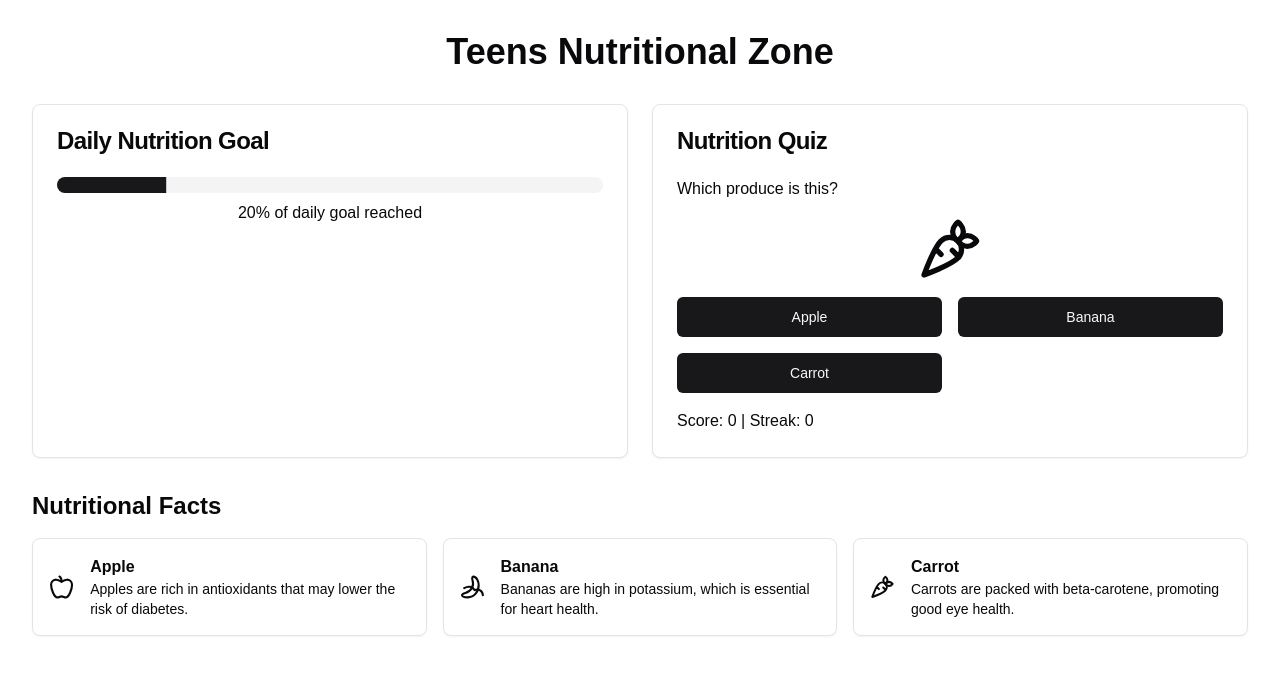
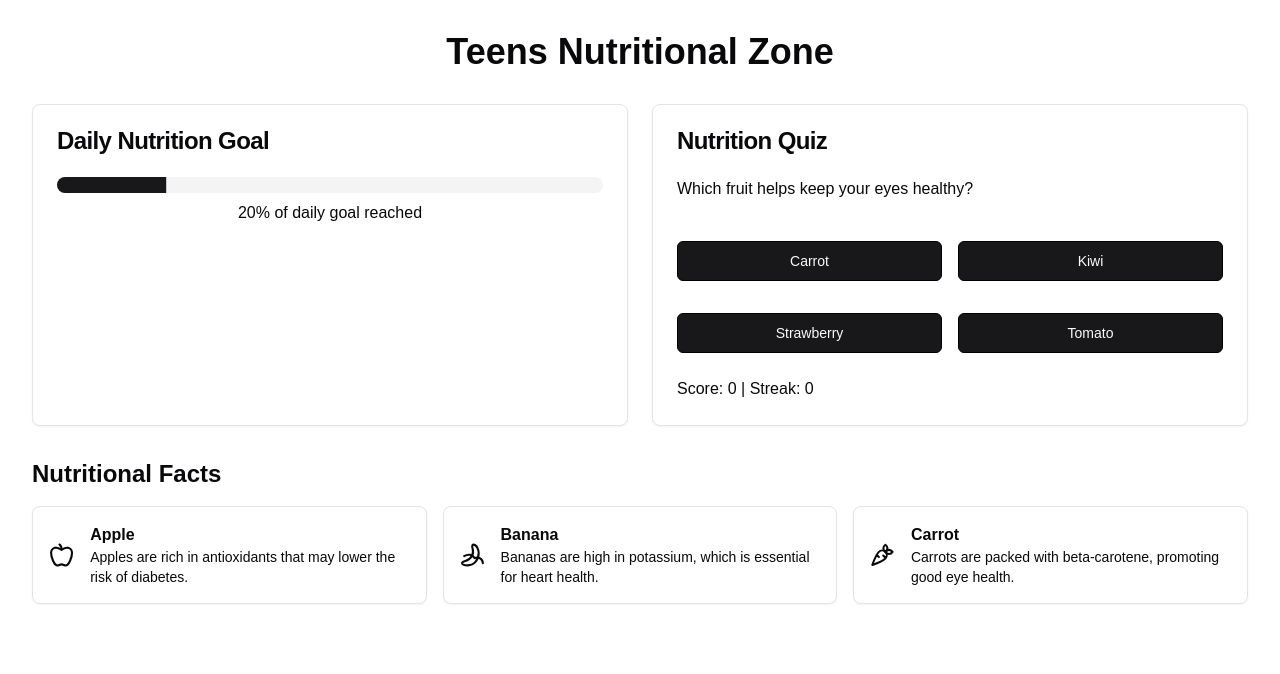
Before and after one commit to Desmond123-arch/health-app-18, a Next.js app: page /teens/quiz in a window 1280 px wide. Both pictures are taken after a click on the button "Start Quiz". Shown: the top 674 px of the page. Built offline with nearby package versions, Linux system fonts and the light colour scheme; a web font is replaced by a local one.

Commit message:
added quiz implementation for teens

```diff
--- a/src/app/(teenszone)/teens/page.tsx
+++ b/src/app/(teenszone)/teens/page.tsx
@@ -69,7 +69,7 @@
         animate={{ opacity: 1, y: 0 }}
         transition={{ delay: 0.5 }}
       >
-        <Link href="/quiz">
+        <Link href="/teens/quiz">
           <Button
             size="lg"
             className="rounded-full text-lg px-6 py-3 bg-blue-500 hover:bg-blue-600 text-white"
--- /dev/null
+++ b/src/app/(teenszone)/teens/quiz/data.tsx
@@ -0,0 +1,64 @@
+export const data =
+    {
+        "quiz": {
+          "title": "Fruit Fun Quiz",
+          "description": "Test your knowledge about fruits and how they keep you healthy!",
+          "questions": [
+            {
+              "id": 1,
+              "question": "Which fruit is known for its high vitamin C content?",
+              "options": [
+                { "id": "a", "answer": "Apple" },
+                { "id": "b", "answer": "Banana" },
+                { "id": "c", "answer": "Orange" },
+                { "id": "d", "answer": "Grapes" }
+              ],
+              "correctAnswer": "c"
+            },
+            {
+              "id": 2,
+              "question": "Which fruit helps keep your eyes healthy?",
+              "options": [
+                { "id": "a", "answer": "Carrot" },
+                { "id": "b", "answer": "Kiwi" },
+                { "id": "c", "answer": "Strawberry" },
+                { "id": "d", "answer": "Tomato" }
+              ],
+              "correctAnswer": "b"
+            },
+            {
+              "id": 3,
+              "question": "Which fruit is known for helping to keep your heart healthy?",
+              "options": [
+                { "id": "a", "answer": "Blueberry" },
+                { "id": "b", "answer": "Pineapple" },
+                { "id": "c", "answer": "Mango" },
+                { "id": "d", "answer": "Peach" }
+              ],
+              "correctAnswer": "a"
+            },
+            {
+              "id": 4,
+              "question": "Which fruit is a good source of fiber to help digestion?",
+              "options": [
+                { "id": "a", "answer": "Apple" },
+                { "id": "b", "answer": "Watermelon" },
+                { "id": "c", "answer": "Cherry" },
+                { "id": "d", "answer": "Lemon" }
+              ],
+              "correctAnswer": "a"
+            },
+            {
+              "id": 5,
+              "question": "Which fruit can help you stay hydrated because it's mostly water?",
+              "options": [
+                { "id": "a", "answer": "Grapefruit" },
+                { "id": "b", "answer": "Coconut" },
+                { "id": "c", "answer": "Fig" },
+                { "id": "d", "answer": "Pomegranate" }
+              ],
+              "correctAnswer": "b"
+            }
+          ]
+        }
+      }
--- a/src/app/(teenszone)/teens/quiz/page.tsx
+++ b/src/app/(teenszone)/teens/quiz/page.tsx
@@ -5,6 +5,27 @@
 import { Button } from "@/components/ui/button";
 import { Progress } from "@/components/ui/progress";
 import { Apple, Banana, Carrot } from "lucide-react";
+import { data } from "./data";
+import clsx from "clsx";
+
+function getRandomQuestions() {
+  const randomValues: number[] = [];
+  const questions = [];
+  const numQuestions = data['quiz'].questions.length;
+
+  while (randomValues.length < 5) {
+    const value = Math.floor(Math.random() * numQuestions);
+    if (!randomValues.includes(value)) {
+      randomValues.push(value);
+    }
+  }
+
+  for (const index of randomValues) {
+    questions.push(data['quiz'].questions[index]);
+  }
+
+  return questions;
+}
 
 const produceItems = [
   {
@@ -26,13 +47,19 @@
 ];
 
 const TeensZone: React.FC = () => {
-  const [currentQuiz, setCurrentQuiz] = useState<number | null>(null);
+  const [currentQuiz, setCurrentQuiz] = useState(false);
   const [score, setScore] = useState(0);
   const [streak, setStreak] = useState(0);
   const [dailyProgress, setDailyProgress] = useState(0);
+  const [questions, setQuestions] = useState(getRandomQuestions());
+  let [questionNumber, setQuestionNumber] = useState(1);
+  const [answerSelected, setAnswerSelected] = useState<Record<number, number>>({});
+  const [showAnswer, setShowAnswer] = useState(false);
 
   useEffect(() => {
     // Simulating daily progress update
+    const fetchedQuestions = getRandomQuestions();
+    setQuestions(fetchedQuestions);
     const interval = setInterval(() => {
       setDailyProgress((prev) => (prev < 100 ? prev + 10 : 0));
     }, 3000);
@@ -40,20 +67,31 @@
   }, []);
 
   const startQuiz = () => {
-    setCurrentQuiz(Math.floor(Math.random() * produceItems.length));
     setScore(0);
     setStreak(0);
+    setCurrentQuiz(true);
   };
 
-  const handleAnswer = (correct: boolean) => {
-    if (correct) {
+  const handleAnswer = (id: String, answer:String) => {
+    const isCorrect = id === answer
+    if (isCorrect) {
       setScore((prev) => prev + 1);
       setStreak((prev) => prev + 1);
+      setQuestionNumber(questionNumber=questionNumber+1)
+      setShowAnswer(false);
     } else {
       setStreak(0);
+      setShowAnswer(true);
     }
-    setCurrentQuiz(Math.floor(Math.random() * produceItems.length));
   };
+  const startAgain = () => {
+    setShowAnswer(false);
+    setQuestionNumber(1);
+    const fetchedQuestions = getRandomQuestions();
+    setQuestions(fetchedQuestions);
+    setScore(0);
+    setStreak(0);
+  }
 
   return (
     <div className="container mx-auto py-8">
@@ -79,35 +117,48 @@
             <CardTitle>Nutrition Quiz</CardTitle>
           </CardHeader>
           <CardContent>
-            {currentQuiz === null ? (
+            {currentQuiz === false ? (
               <Button onClick={startQuiz}>Start Quiz</Button>
             ) : (
               <div>
-                <p className="mb-4">Which produce is this?</p>
+                {(questions.length > 0 && questionNumber < 5)  ? (
+                  <>
+                    <p className="mb-4">{questions[questionNumber - 1].question}</p>
                     <div className="flex justify-center mb-4">
                       <motion.div
                         initial={{ scale: 0 }}
                         animate={{ scale: 1 }}
                         transition={{ duration: 0.5 }}
                       >
-                    {React.createElement(produceItems[currentQuiz].icon, {
-                      size: 64,
-                    })}
                       </motion.div>
                     </div>
                     <div className="grid grid-cols-2 gap-4">
-                  {produceItems.map((item, index) => (
+                      {questions[questionNumber - 1].options.map((option) => (
                         <Button
-                      key={item.name}
-                      onClick={() => handleAnswer(index === currentQuiz)}
+                          key={option.id}
+                          onClick={() => handleAnswer(option.id, questions[questionNumber - 1].correctAnswer)}
+                          className={clsx(
+                            "w-full border border-black my-2 rounded-md",
+                            { "bg-white text-black": answerSelected[questionNumber] === option.id },
+                            { "bg-green-700 text-white": option.id === questions[questionNumber - 1].correctAnswer && showAnswer }
+                          )}
                         >
-                      {item.name}
+                          {option.answer}
                         </Button>
                       ))}
                     </div>
                     <p className="mt-4">
                       Score: {score} | Streak: {streak}
                     </p>
+                  </>
+                ) : (
+                  <div>
+                    <h1 className="text-center text-primary">
+                    {` You streak was ${streak}`}
+                  </h1>
+                  <Button onClick={startAgain}>Start Again</Button>
+                  </div>
+                )}
               </div>
             )}
           </CardContent>
```
Also changed, not shown: 1 other file (tests, documents, lock files or other folders). Lines whose indentation alone changed are shown as unchanged.
